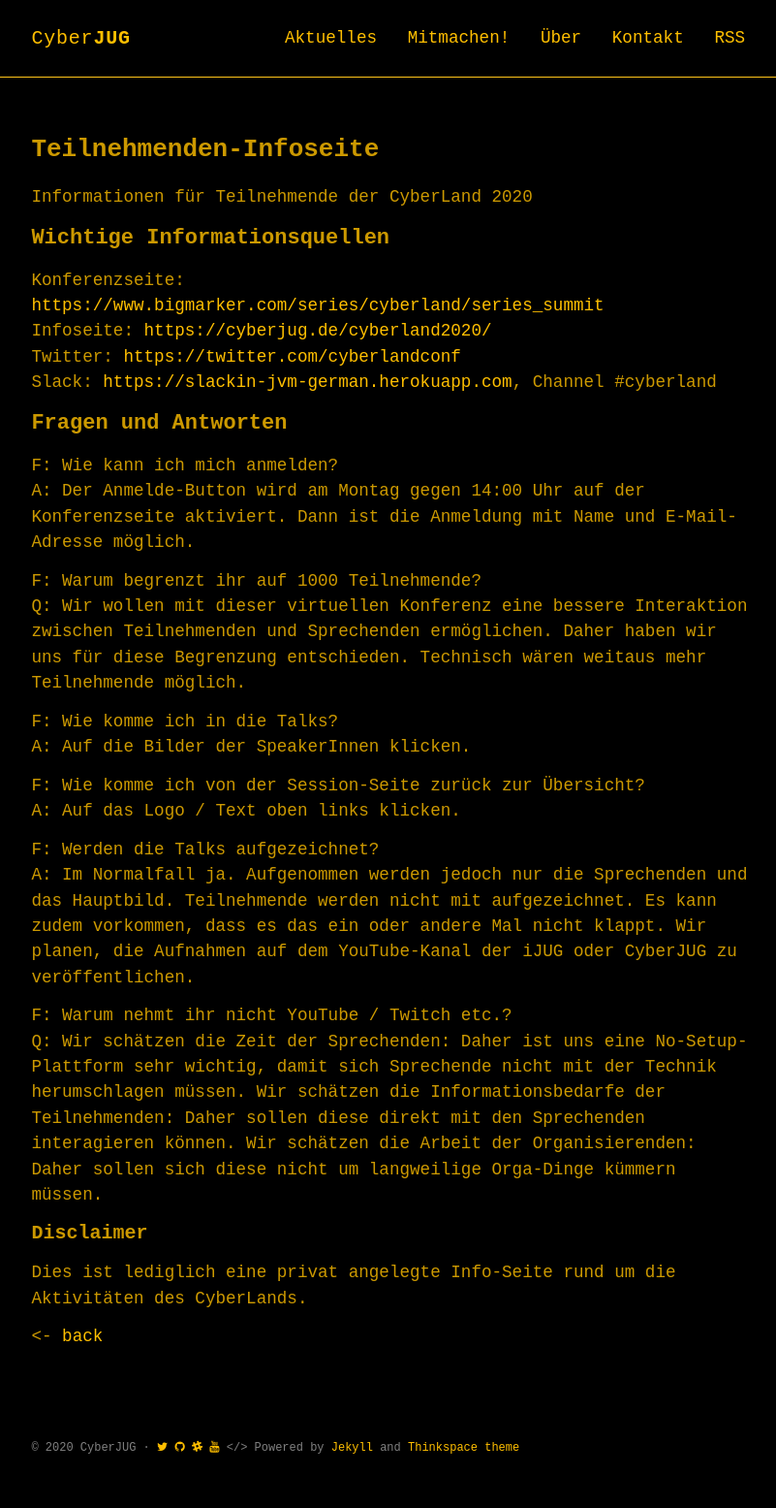
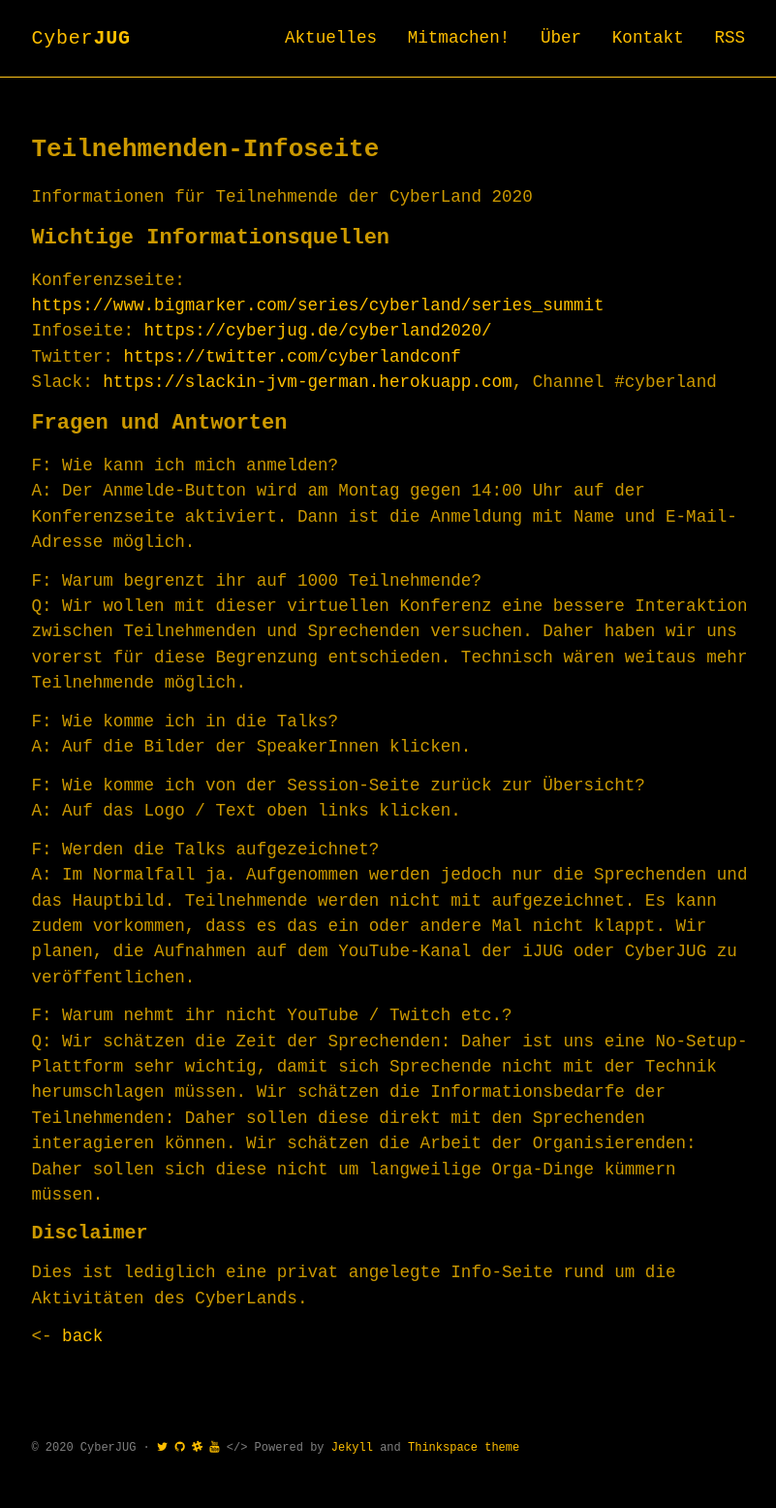
Before and after one commit to cyberjug/website, a Jekyll site: the page built from docs/cyberland/cyberland2020_teilnehmer.md, in a window 1280 px wide. Shown: the whole page at 97% size, without its empty margins (234-1035 px from the left). Built offline with Jekyll 4.4.1, drawn with Linux system fonts in a browser that asks for light colours; some web fonts are replaced.

Commit message:
reforumlate

```diff
--- a/docs/cyberland/cyberland2020_teilnehmer.md
+++ b/docs/cyberland/cyberland2020_teilnehmer.md
@@ -21,7 +21,7 @@ F: Wie kann ich mich anmelden?
 A: Der Anmelde-Button wird am Montag gegen 14:00 Uhr auf der Konferenzseite aktiviert. Dann ist die Anmeldung mit Name und E-Mail-Adresse möglich.
 
 F: Warum begrenzt ihr auf 1000 Teilnehmende?
-Q: Wir wollen mit dieser virtuellen Konferenz eine bessere Interaktion zwischen Teilnehmenden und Sprechenden ermöglichen. Daher haben wir uns für diese Begrenzung entschieden. Technisch wären weitaus mehr Teilnehmende möglich.
+Q: Wir wollen mit dieser virtuellen Konferenz eine bessere Interaktion zwischen Teilnehmenden und Sprechenden versuchen. Daher haben wir uns vorerst für diese Begrenzung entschieden. Technisch wären weitaus mehr Teilnehmende möglich.
 
 F: Wie komme ich in die Talks?
 A: Auf die Bilder der SpeakerInnen klicken.
```
